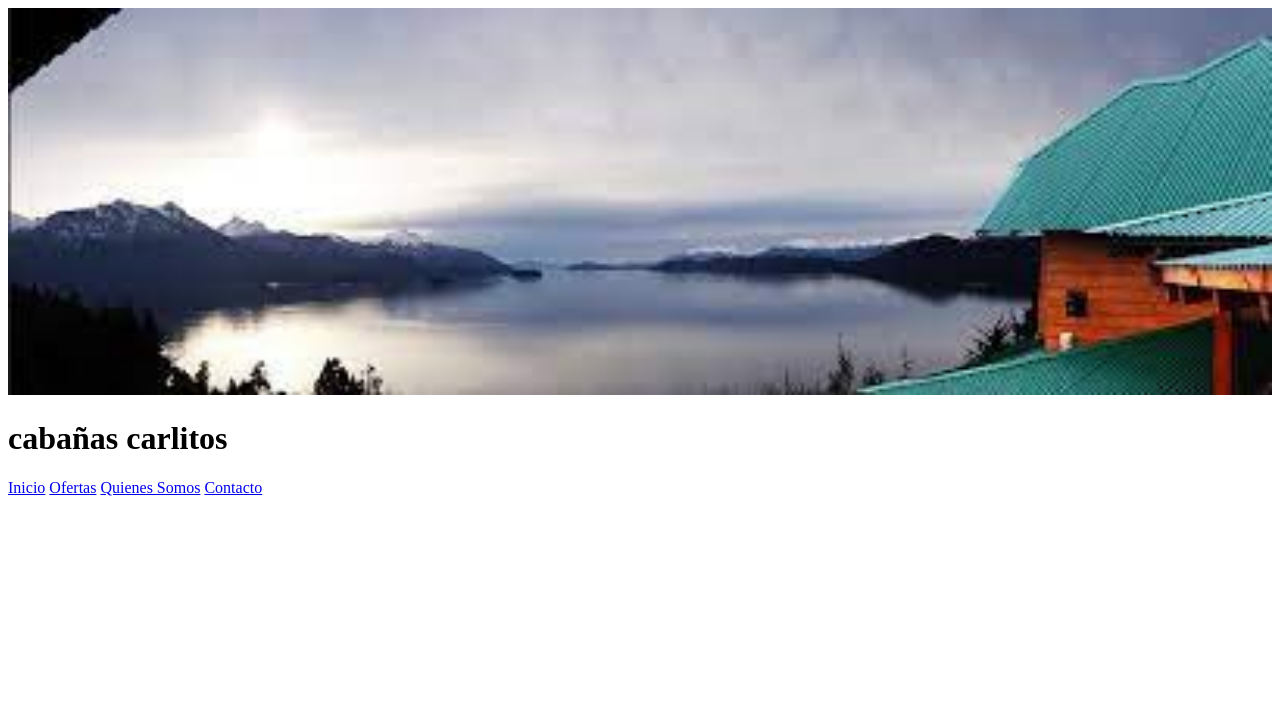
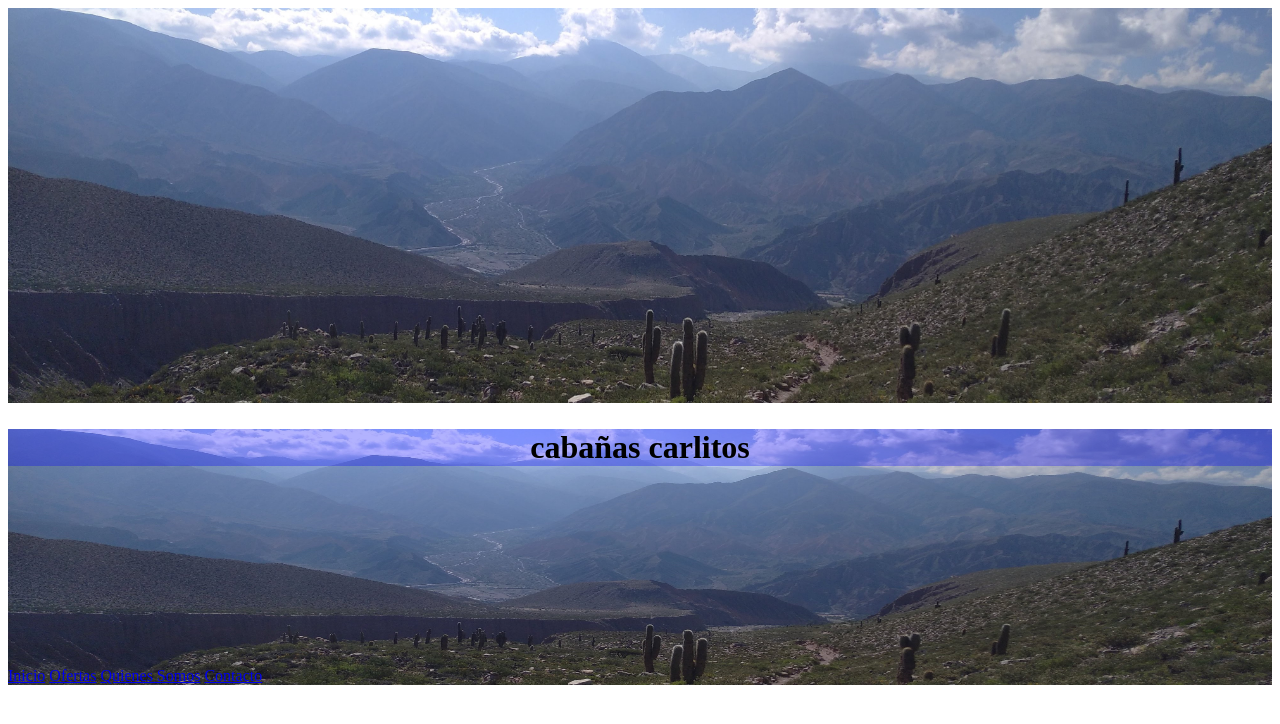
Before and after one commit to pdvillagra/Trabajo_Practico, a plain HTML site: page index.html in a window 1280 px wide. Drawn offline with Linux system fonts and the light colour scheme.

Commit message:
carrusel

```diff
--- a/css/styles.css
+++ b/css/styles.css
@@ -0,0 +1,32 @@
+
+img{
+    max-width: 100%;
+    height: auto;
+  }
+
+
+
+.imagen-header{
+    max-width: 100%;
+
+    background-image: url(../img/fondo1.jpg);
+    background-size: 100% 100%;
+    animation-name: carrusel;
+    animation-duration: 5s;
+    animation-iteration-count: infinite;
+
+   }
+@keyframes carrusel{
+    from {background-image: url(../img/fondo1.jpg);}
+    to{background-image: url(../img/cabañas1.jpg);}
+
+}
+
+
+
+.texto-header{
+
+    background-color: rgba(0,0,250,0.3);
+    text-align: center;
+
+}
--- a/index.html
+++ b/index.html
@@ -9,11 +9,12 @@
 </head>
 <body>
     <header>
-        <img src="img/cabañas2.jpg" alt="cabaña nevada" width="100%">
-
-        <div>
-
-            <h1>cabañas carlitos</h1>
+        <img src="img/fondo1.jpg" alt=""width=100%>
+        <div class="imagen-header">
+           <div class="texto-header">
+                 <h1>cabañas carlitos</h1>
+           </div>
+      <br><br><br><br><br><br><br><br><br><br>
             <nav>
              <a href="index.html"> Inicio</a>
              <a href="ofertas.html"> Ofertas</a>
```
Also changed, not shown: img/fondo1.jpg (added).
